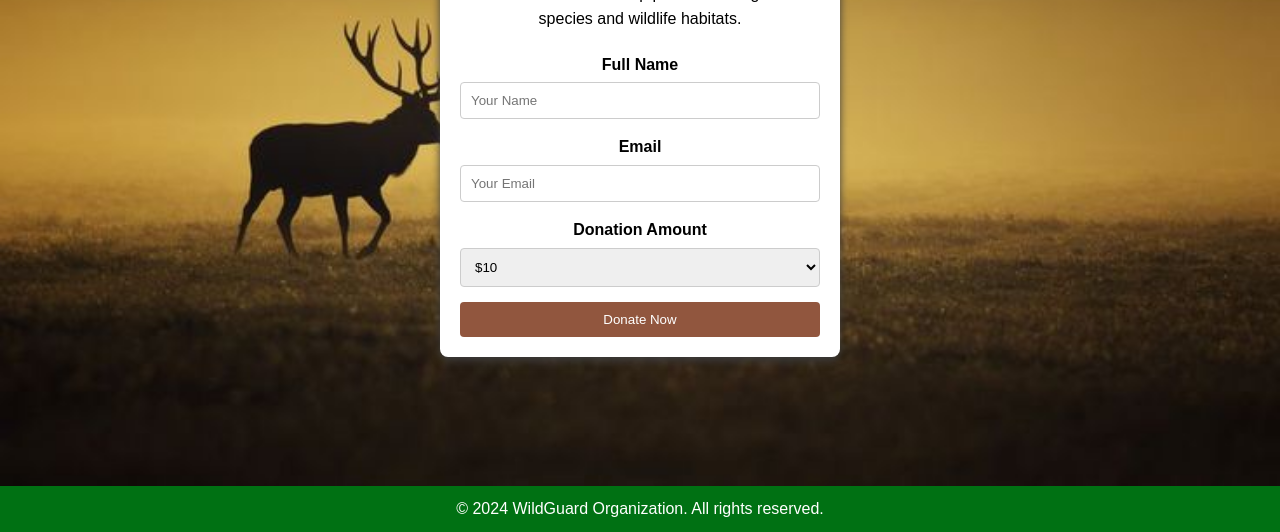
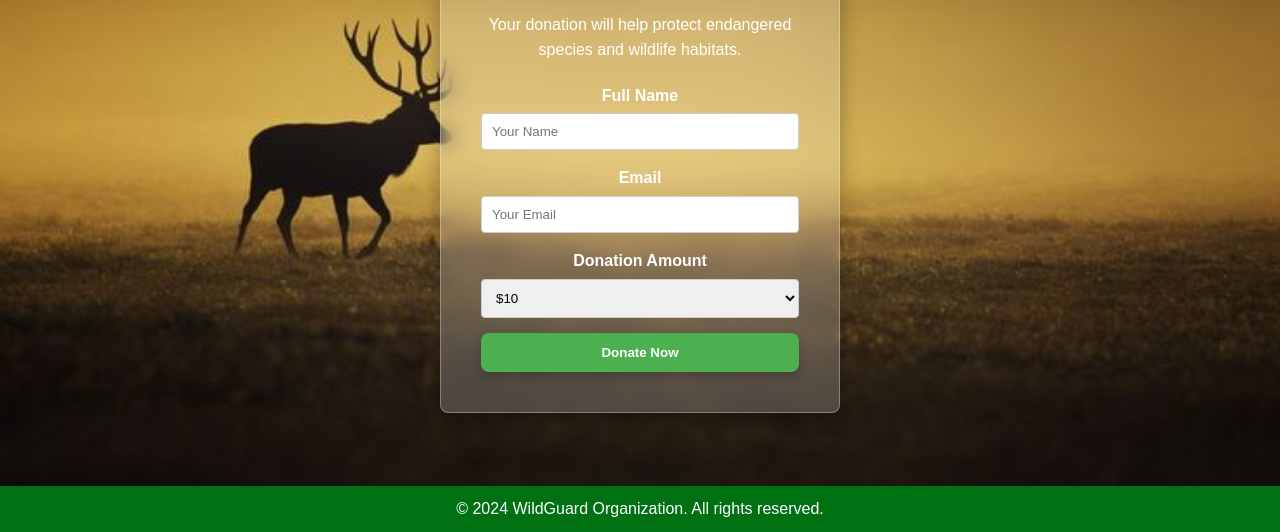
Before and after one commit to anuragverma108/WildGuard, a plain HTML site: page Donation.html in a window 1280 px wide. Shown: the part 268-800 px from the top of the page. Drawn offline with Linux system fonts and the light colour scheme.

Commit message:
Enhance donation form appearance with updated styles and layout

```diff
--- a/Donation.html
+++ b/Donation.html
@@ -44,6 +44,7 @@ body {
     background: #f0f8ff;
     color:black;
     line-height: 1.6;
+    overflow: hidden;
 }
 
 header {
@@ -62,19 +63,25 @@ header p {
 }
 
 .donation-form {
-    background: white;
+    background: rgba(255, 255, 255, 0.2);
+    backdrop-filter: blur(10px);
+    -webkit-backdrop-filter: blur(10px);
     max-width: 400px;
-    margin: 30px auto;
-    padding: 20px;
+    margin: 40px auto;
+    padding: 40px;
     border-radius: 8px;
-    box-shadow: 0px 4px 8px rgb(59, 59, 59);
+    border: 1px solid rgba(255, 255, 255, 0.3);
+    box-shadow: 0px 4px 20px rgba(0, 0, 0, 0.3);
     text-align: center;
+    color: white;
+    transition: background 0.3s ease;
 }
+
 
 .donation-form h2 {
     font-size: 2em;
     margin-bottom: 20px;
-    color:rgb(0, 113, 19);
+    color: #228B22;
 }
 
 .donation-form p {
@@ -99,18 +106,23 @@ input, select {
 }
 
 button {
-    padding: 10px;
-    background-color:rgb(145, 86, 62);
+    padding: 12px 20px;
+    background-color: #4CAF50;
     color: white;
     border: none;
-    border-radius: 4px;
+    border-radius: 8px;
     cursor: pointer;
-    transition: background 0.3s ease;
+    font-weight: bold;
+    transition: background 0.3s ease, transform 0.3s ease, box-shadow 0.3s ease;
+    box-shadow: 0 4px 10px rgba(0, 0, 0, 0.2);
 }
 
 button:hover {
-    background-color: #417788;
+    background-color: #45a049;
+    transform: translateY(-2px);
+    box-shadow: 0 6px 15px rgba(0, 0, 0, 0.3);
 }
+
 
 #thankYouMessage {
     text-align: center;
```
